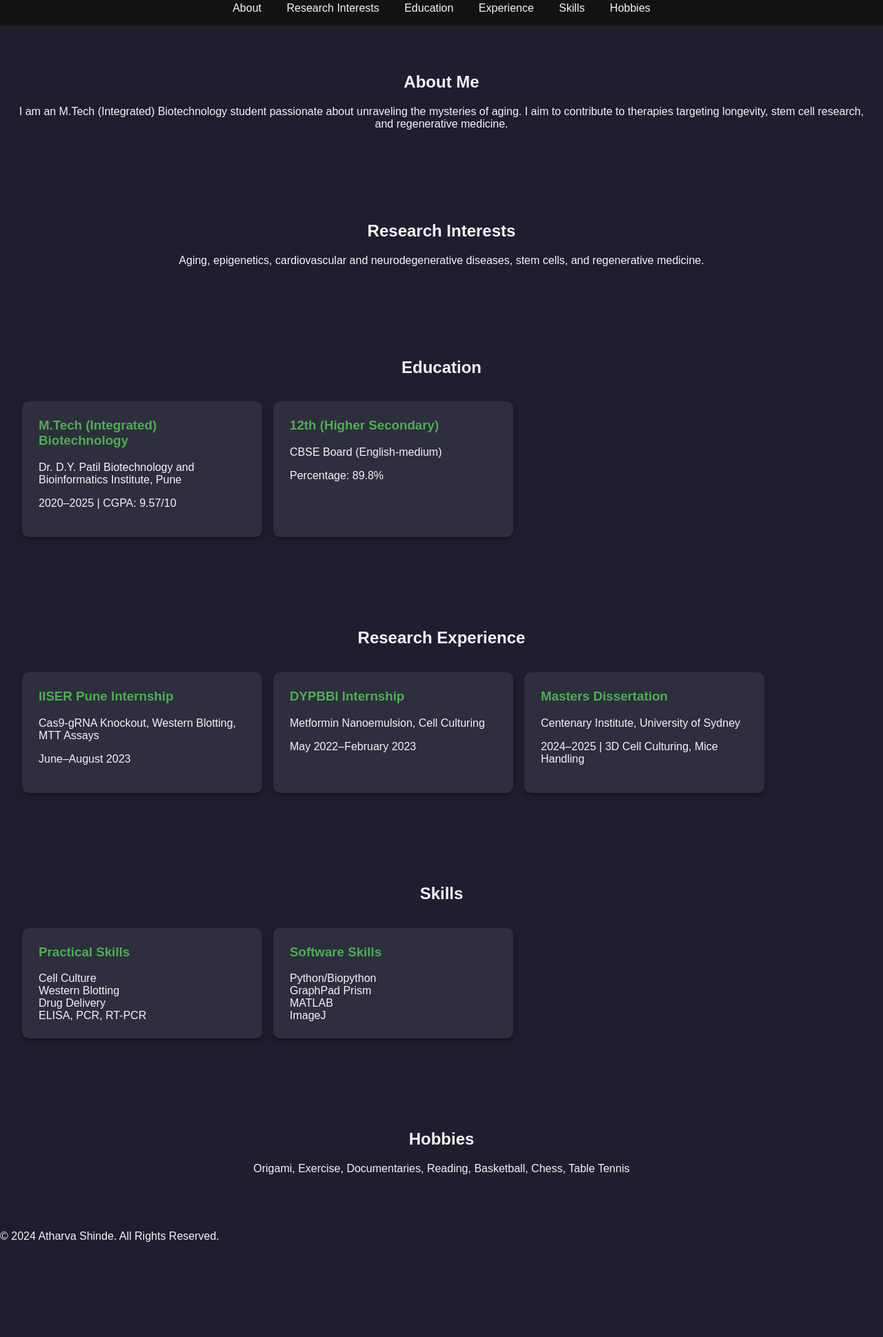
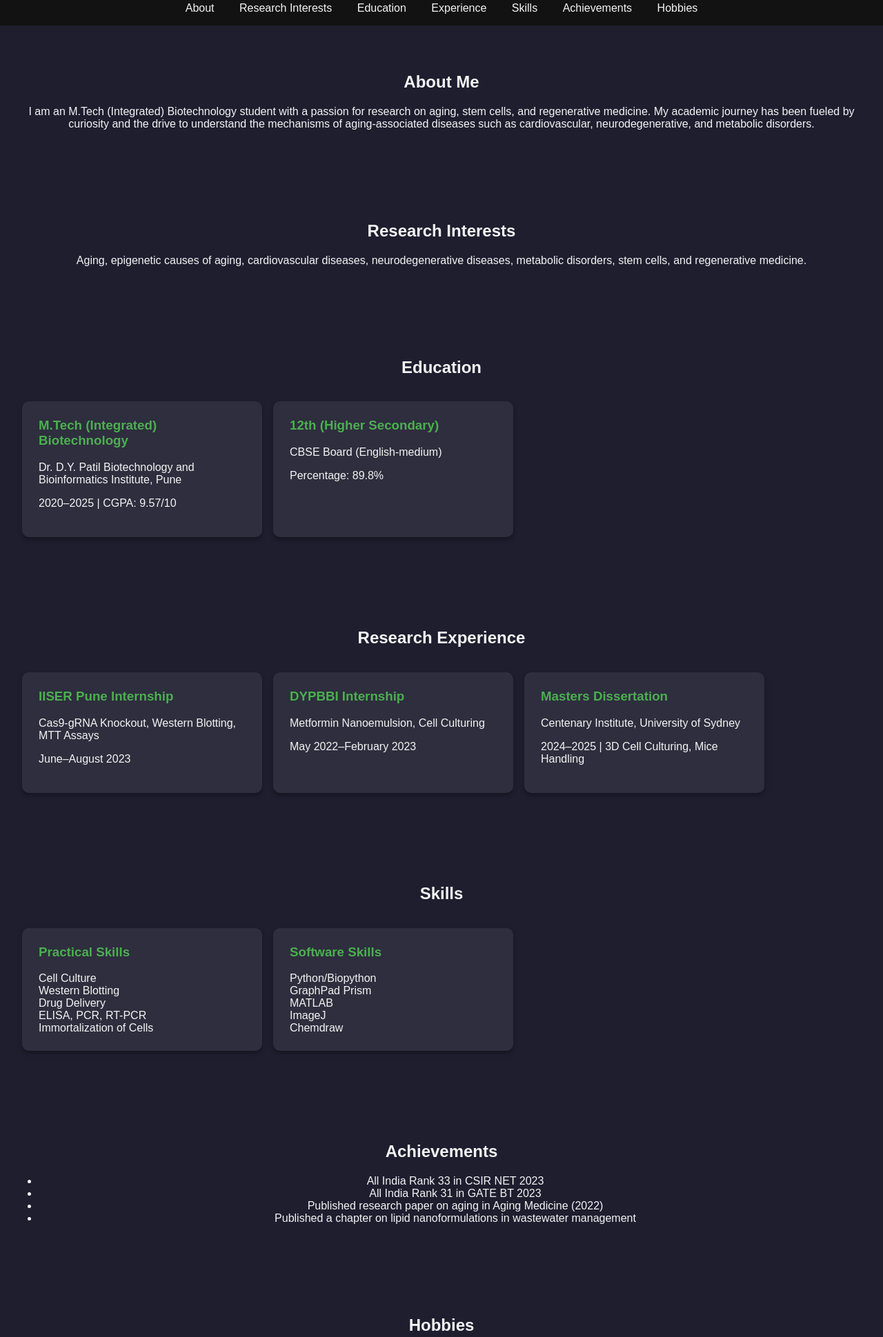
Before and after one commit to atharvashinde-hub/Atharva-Shinde, a plain HTML site: page index.html in a window 1280 px wide. Shown: the part 268-2207 px from the top of the page at 69% size. Before the commit the page ends 2086 px from the top, so only its background shows below. Drawn offline with Linux system fonts and the light colour scheme.

Commit message:
Update index.html

```diff
--- a/index.html
+++ b/index.html
@@ -25,6 +25,7 @@
             <li><a href="#education">Education</a></li>
             <li><a href="#experience">Experience</a></li>
             <li><a href="#skills">Skills</a></li>
+            <li><a href="#achievements">Achievements</a></li>
             <li><a href="#hobbies">Hobbies</a></li>
         </ul>
     </nav>
@@ -34,9 +35,10 @@
         <div class="container">
             <h2>About Me</h2>
             <p>
-                I am an M.Tech (Integrated) Biotechnology student passionate about unraveling the mysteries
-                of aging. I aim to contribute to therapies targeting longevity, stem cell research, and
-                regenerative medicine.
+                I am an M.Tech (Integrated) Biotechnology student with a passion for research on aging,
+                stem cells, and regenerative medicine. My academic journey has been fueled by curiosity
+                and the drive to understand the mechanisms of aging-associated diseases such as
+                cardiovascular, neurodegenerative, and metabolic disorders.
             </p>
         </div>
     </section>
@@ -45,11 +47,11 @@
     <section id="research" class="section">
         <div class="container">
             <h2>Research Interests</h2>
-            <p>Aging, epigenetics, cardiovascular and neurodegenerative diseases, stem cells, and regenerative medicine.</p>
+            <p>Aging, epigenetic causes of aging, cardiovascular diseases, neurodegenerative diseases, metabolic disorders, stem cells, and regenerative medicine.</p>
         </div>
     </section>
 
-    <!-- Education Section -->
+    <!-- Education -->
     <section id="education" class="section">
         <div class="container">
             <h2>Education</h2>
@@ -68,7 +70,7 @@
         </div>
     </section>
 
-    <!-- Experience Section -->
+    <!-- Experience -->
     <section id="experience" class="section">
         <div class="container">
             <h2>Research Experience</h2>
@@ -92,7 +94,7 @@
         </div>
     </section>
 
-    <!-- Skills Section -->
+    <!-- Skills -->
     <section id="skills" class="section">
         <div class="container">
             <h2>Skills</h2>
@@ -104,6 +106,7 @@
                         <li>Western Blotting</li>
                         <li>Drug Delivery</li>
                         <li>ELISA, PCR, RT-PCR</li>
+                        <li>Immortalization of Cells</li>
                     </ul>
                 </div>
                 <div class="card">
@@ -113,13 +116,27 @@
                         <li>GraphPad Prism</li>
                         <li>MATLAB</li>
                         <li>ImageJ</li>
+                        <li>Chemdraw</li>
                     </ul>
                 </div>
             </div>
         </div>
     </section>
 
-    <!-- Hobbies Section -->
+    <!-- Achievements -->
+    <section id="achievements" class="section">
+        <div class="container">
+            <h2>Achievements</h2>
+            <ul>
+                <li>All India Rank 33 in CSIR NET 2023</li>
+                <li>All India Rank 31 in GATE BT 2023</li>
+                <li>Published research paper on aging in Aging Medicine (2022)</li>
+                <li>Published a chapter on lipid nanoformulations in wastewater management</li>
+            </ul>
+        </div>
+    </section>
+
+    <!-- Hobbies -->
     <section id="hobbies" class="section">
         <div class="container">
             <h2>Hobbies</h2>
```
